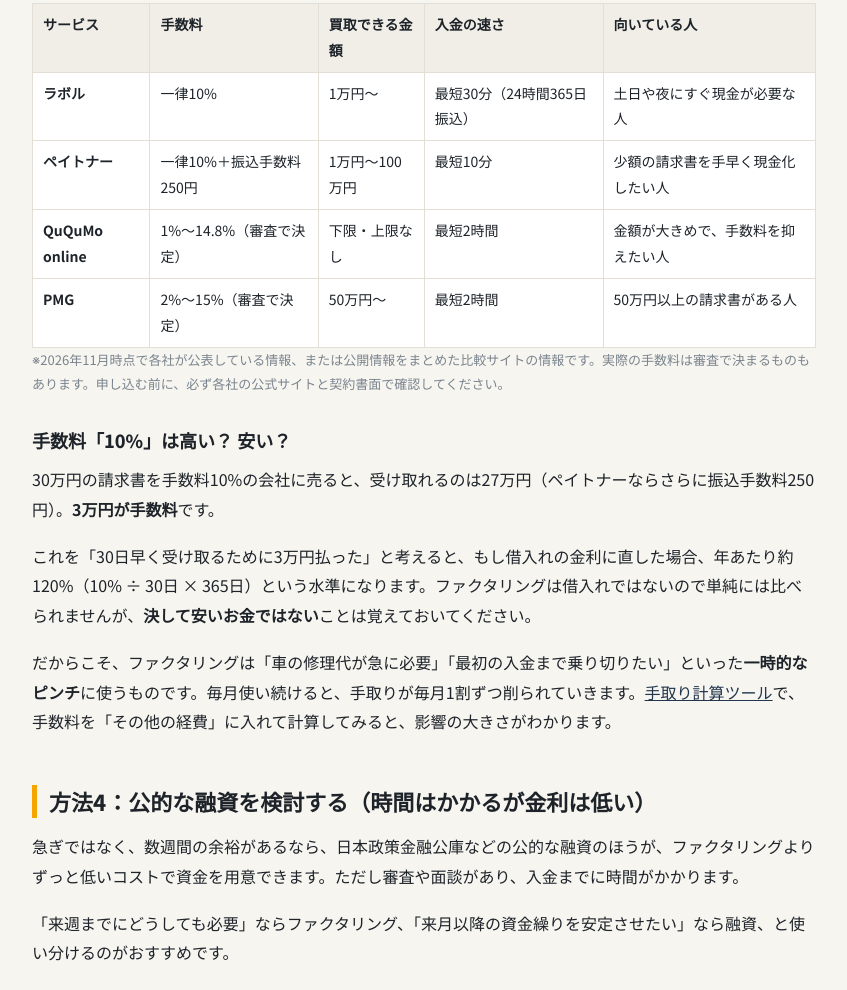
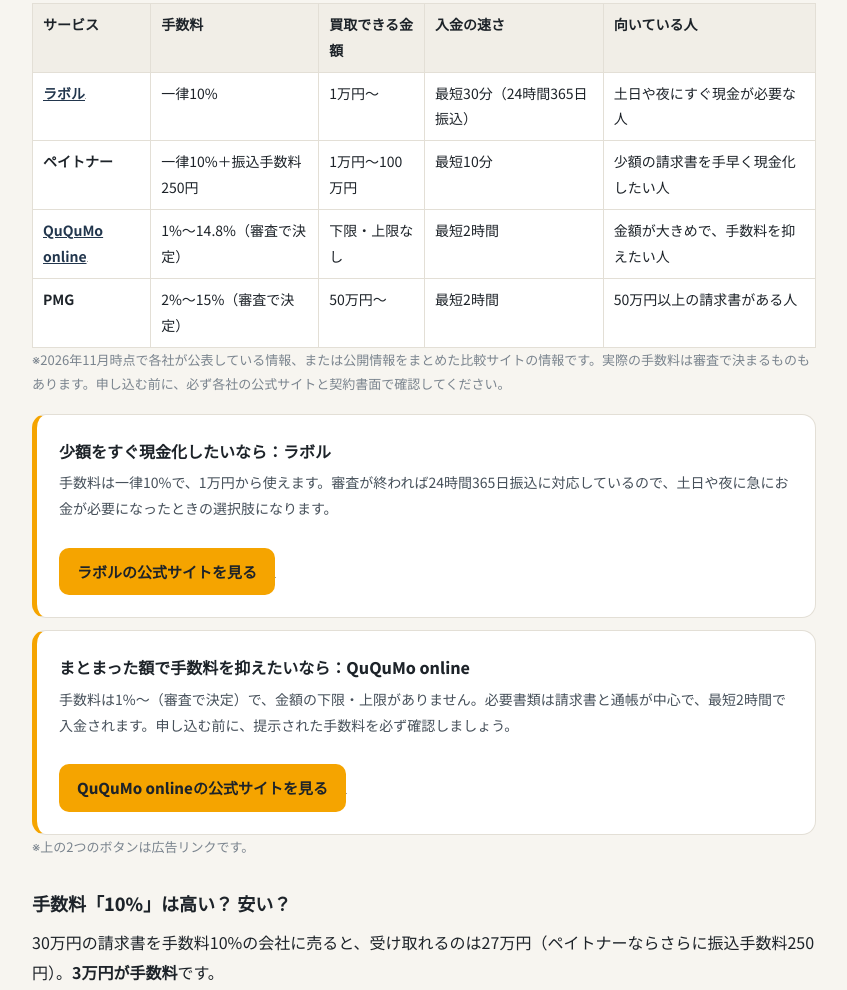
Before and after one commit to katchanblog-a11y/genba-okane, a plain HTML site: page articles/keikamotsu-nyukin-hayaku.html in a window 1280 px wide. Shown: the part 1941-2931 px from the top of the page, without its empty margins (216-1063 px from the left). Drawn offline with Linux system fonts and the light colour scheme; grey boxes are pictures that could not be loaded.

Commit message:
提携済みのラボル・QuQuMoの広告リンクを追加
Co-Authored-By: Claude Opus 5.5 <noreply@anthropic.com>
Claude-Session: https://claude.ai/code/session_01MXoreZCFQS8C7daQjQSj64

```diff
--- a/articles/keikamotsu-nyukin-hayaku.html
+++ b/articles/keikamotsu-nyukin-hayaku.html
@@ -74,13 +74,19 @@
   <div style="overflow-x:auto">
   <table class="simple">
     <tr><th>サービス</th><th>手数料</th><th>買取できる金額</th><th>入金の速さ</th><th>向いている人</th></tr>
-    <tr><td><b>ラボル</b></td><td>一律10%</td><td>1万円〜</td><td>最短30分（24時間365日振込）</td><td>土日や夜にすぐ現金が必要な人</td></tr>
+    <tr><td><a href="https://px.a8.net/svt/ejp?a8mat=4BGQGS+8KELOI+40JM+1BMW42" rel="nofollow sponsored"><b>ラボル</b></a><img border="0" width="1" height="1" src="https://www16.a8.net/0.gif?a8mat=4BGQGS+8KELOI+40JM+1BMW42" alt=""></td><td>一律10%</td><td>1万円〜</td><td>最短30分（24時間365日振込）</td><td>土日や夜にすぐ現金が必要な人</td></tr>
     <tr><td><b>ペイトナー</b></td><td>一律10%＋振込手数料250円</td><td>1万円〜100万円</td><td>最短10分</td><td>少額の請求書を手早く現金化したい人</td></tr>
-    <tr><td><b>QuQuMo online</b></td><td>1%〜14.8%（審査で決定）</td><td>下限・上限なし</td><td>最短2時間</td><td>金額が大きめで、手数料を抑えたい人</td></tr>
+    <tr><td><a href="https://px.a8.net/svt/ejp?a8mat=4BGQGS+8L01AA+4JGG+BWVTE" rel="nofollow sponsored"><b>QuQuMo online</b></a><img border="0" width="1" height="1" src="https://www16.a8.net/0.gif?a8mat=4BGQGS+8L01AA+4JGG+BWVTE" alt=""></td><td>1%〜14.8%（審査で決定）</td><td>下限・上限なし</td><td>最短2時間</td><td>金額が大きめで、手数料を抑えたい人</td></tr>
     <tr><td><b>PMG</b></td><td>2%〜15%（審査で決定）</td><td>50万円〜</td><td>最短2時間</td><td>50万円以上の請求書がある人</td></tr>
   </table>
   </div>
   <p class="muted">※2026年11月時点で各社が公表している情報、または公開情報をまとめた比較サイトの情報です。実際の手数料は審査で決まるものもあります。申し込む前に、必ず各社の公式サイトと契約書面で確認してください。</p>
+
+  <div class="next">
+    <div class="card"><h3>少額をすぐ現金化したいなら：ラボル</h3><p>手数料は一律10%で、1万円から使えます。審査が終われば24時間365日振込に対応しているので、土日や夜に急にお金が必要になったときの選択肢になります。</p><a class="btn" href="https://px.a8.net/svt/ejp?a8mat=4BGQGS+8KELOI+40JM+1BMW42" rel="nofollow sponsored">ラボルの公式サイトを見る</a><img border="0" width="1" height="1" src="https://www16.a8.net/0.gif?a8mat=4BGQGS+8KELOI+40JM+1BMW42" alt=""></div>
+    <div class="card"><h3>まとまった額で手数料を抑えたいなら：QuQuMo online</h3><p>手数料は1%〜（審査で決定）で、金額の下限・上限がありません。必要書類は請求書と通帳が中心で、最短2時間で入金されます。申し込む前に、提示された手数料を必ず確認しましょう。</p><a class="btn" href="https://px.a8.net/svt/ejp?a8mat=4BGQGS+8L01AA+4JGG+BWVTE" rel="nofollow sponsored">QuQuMo onlineの公式サイトを見る</a><img border="0" width="1" height="1" src="https://www16.a8.net/0.gif?a8mat=4BGQGS+8L01AA+4JGG+BWVTE" alt=""></div>
+  </div>
+  <p class="muted">※上の2つのボタンは広告リンクです。</p>
 
   <h3 id="tesuryo">手数料「10%」は高い？ 安い？</h3>
   <p>30万円の請求書を手数料10%の会社に売ると、受け取れるのは27万円（ペイトナーならさらに振込手数料250円）。<b>3万円が手数料</b>です。</p>
```
